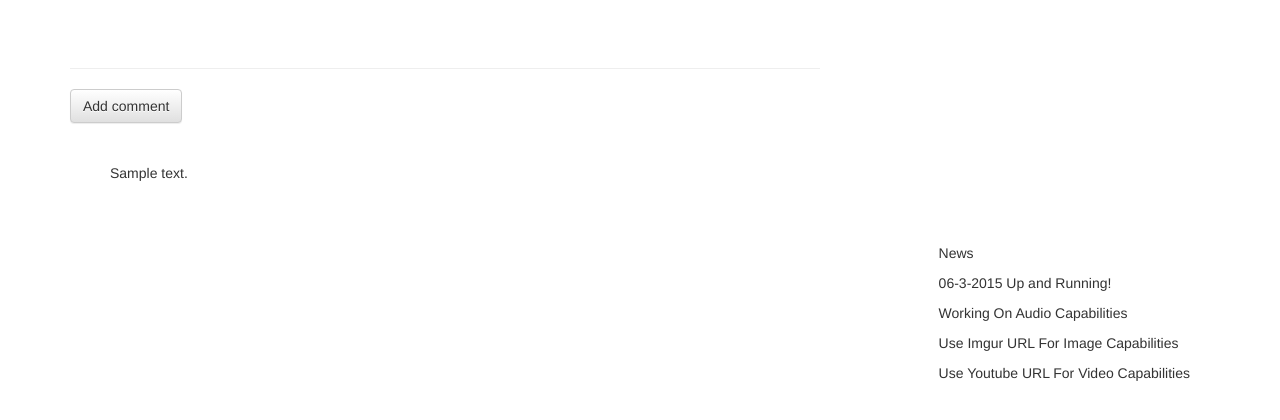
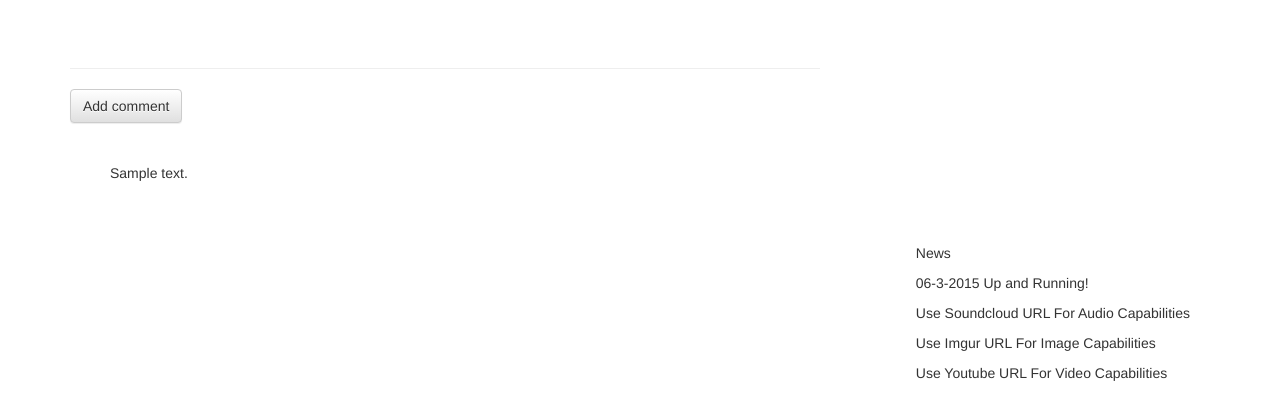
Before and after one commit to QPOld/my-first-blog, a Django app: page /post/1/ in a window 1280 px wide. Shown: the part 288-708 px from the top of the page. Run offline with Django 3.2, Linux system fonts and the light colour scheme; tables that the repository leaves empty hold one stand-in row (values such as "Sample post"); some libraries are stand-ins or nearby versions.

Commit message:
added audio

```diff
--- a/blog/templates/blog/add_comment_to_post.html
+++ b/blog/templates/blog/add_comment_to_post.html
@@ -23,6 +23,8 @@
 				<img src=http://i.imgur.com/{{x|slice:"-7:"}}.jpg height="240" width="320">
 			{% elif '.youtube' in x %}
 				<iframe width="640" height="480" src={{x|slice:':24'}}embed/{{x|slice:"32:"}} frameborder="1" allowfullscreen></iframe>
+			{% elif 'soundcloud.' in x %}
+				<iframe width="100%" height="240" src={{x|SCURL|slice:"71:216"}} ></iframe>
 			{% else %}
 				 {{x|urlize}}
 			{% endif %}
--- a/blog/templates/blog/base.html
+++ b/blog/templates/blog/base.html
@@ -26,7 +26,7 @@
 		<div class="news">
 			<p>News</p>
 			<p>06-3-2015 Up and Running!</p>
-			<p>Working On Audio Capabilities</p>
+			<p>Use Soundcloud URL For Audio Capabilities</p>
 			<p>Use Imgur URL For Image Capabilities</p>
 			<p>Use Youtube URL For Video Capabilities</p>
 		</div>
--- a/blog/templates/blog/post_detail.html
+++ b/blog/templates/blog/post_detail.html
@@ -33,6 +33,8 @@
 				<img src=http://i.imgur.com/{{x|slice:"-7:"}}.jpg height="240" width="320">
 			{% elif '.youtube' in x %}
 				<iframe width="640" height="480" src={{x|slice:':24'}}embed/{{x|slice:"32:"}} frameborder="1" allowfullscreen></iframe>
+			{% elif 'soundcloud.' in x %}
+				<iframe width="100%" height="240" src={{x|SCURL|slice:"71:216"}} ></iframe>
 			{% else %}
 				 {{x|urlize}}
 			{% endif %}
@@ -60,6 +62,8 @@
 					<img src=http://i.imgur.com/{{x|slice:"-7:"}}.jpg height="240" width="320">
 				{% elif '.youtube' in x %}
 					<iframe width="640" height="480" src={{x|slice:':24'}}embed/{{x|slice:"32:"}} frameborder="1" allowfullscreen></iframe>
+				{% elif 'soundcloud.' in x %}
+					<iframe width="100%" height="240" src={{x|SCURL|slice:"71:216"}} ></iframe>
 				{% else %}
 					 {{x|urlize}}
 				{% endif %}
--- a/blog/templates/blog/post_list.html
+++ b/blog/templates/blog/post_list.html
@@ -9,7 +9,6 @@
                 {{ post.published_date }}
             </div>
             <h1><a href="{% url 'blog.views.post_detail' pk=post.pk %}">{{ post.title }}</a></h1>
-            <p>{{ post.text|truncatechars:24}}</p>
 			<a href="{% url 'blog.views.post_detail' pk=post.pk %}">Comments: {{ post.comments.count }}</a>
         </div>
     {% endfor %}
```
Also changed, not shown: blog/templatetags/app_filters.py (+19 -0 lines).
